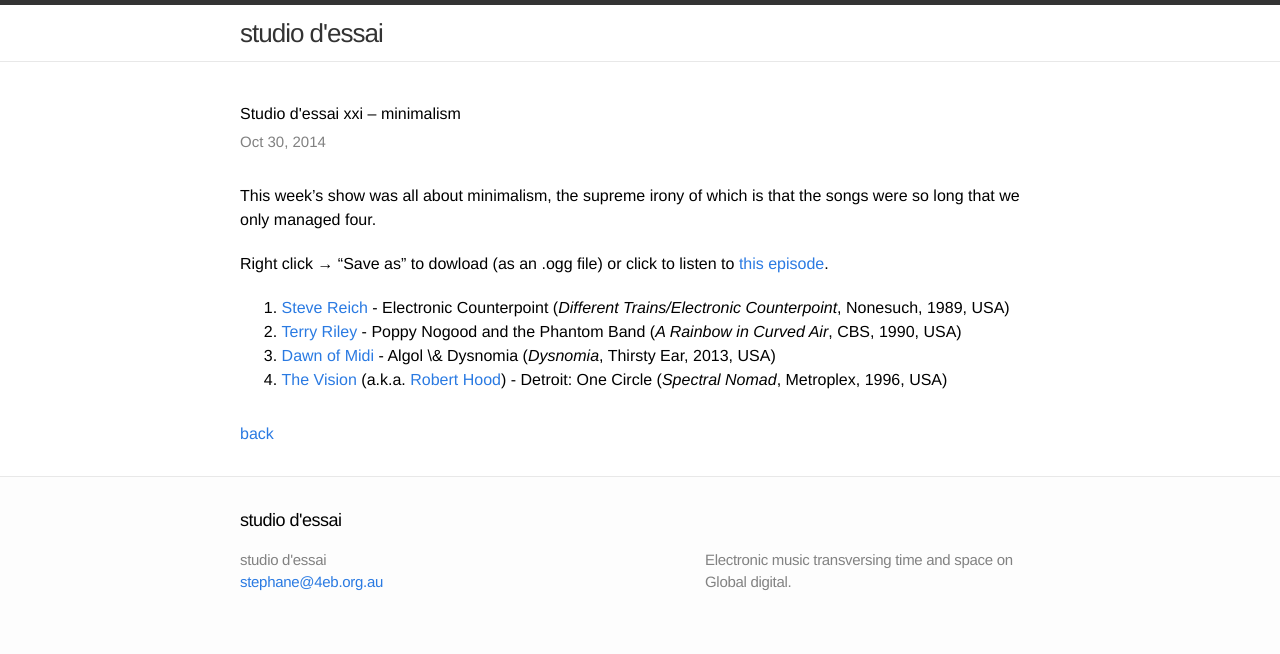
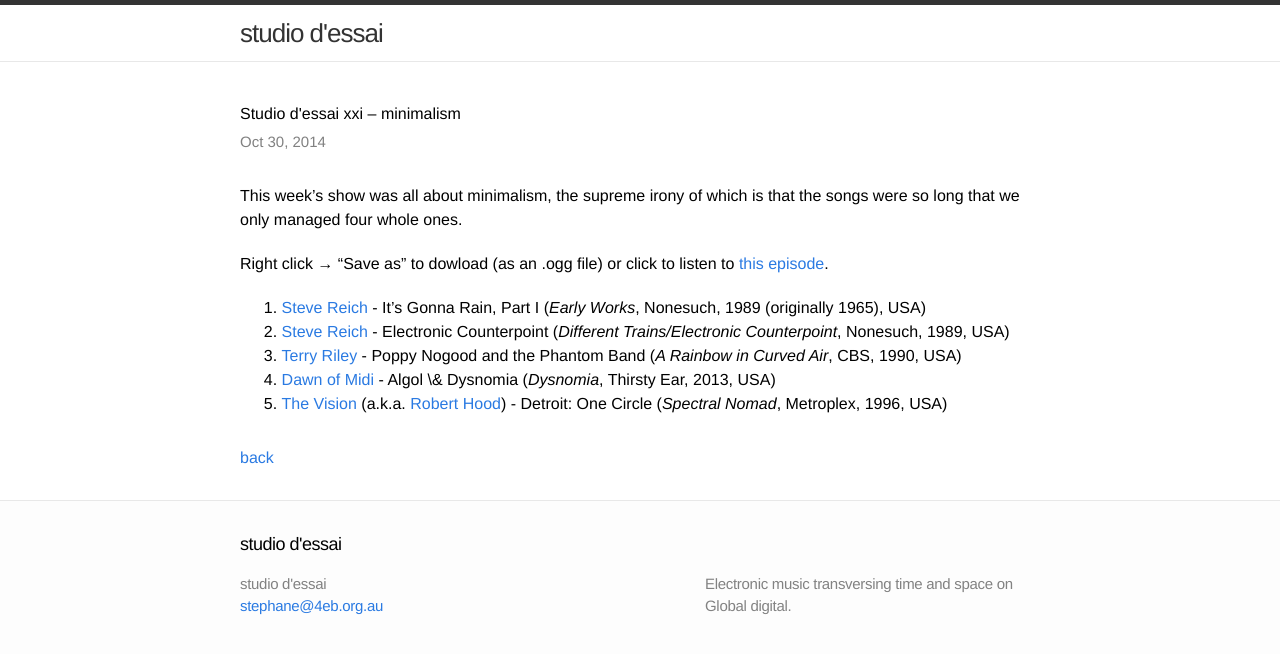
Before and after one commit to studio-dessai/studio-dessai.github.io, a Jekyll site: the page built from _posts/2014-10-30-sdexxi.md, in a window 1280 px wide. Shown: the top 654 px of the page. Built offline with Jekyll 4.4.1, drawn with Linux system fonts in a browser that asks for light colours.

Commit message:
add first track and update text

```diff
--- a/_posts/2014-10-30-sdexxi.md
+++ b/_posts/2014-10-30-sdexxi.md
@@ -3,12 +3,12 @@ layout: post
 title: "Studio d'essai xxi – minimalism"
 ---
 
-This week's show was all about minimalism, the supreme irony of which is that
-the songs were so long that we only managed four.
+This week's show was all about minimalism, the supreme irony of which is that the songs were so long that we only managed four whole ones.
 
 Right click → "Save as" to dowload (as an .ogg file) or click to listen to <a
 href="https://github.com/studio-dessai/podcasts/blob/master/2014-10-30%20-%20studio%20d%27essai%20xxi.ogg">this episode</a>.
 
+1. [Steve Reich](http://musicbrainz.org/artist/a3031680-c359-458f-a641-70ccbaec6a74) - It's Gonna Rain, Part I (_Early Works_, Nonesuch, 1989 (originally 1965), USA)
 1. [Steve Reich](http://musicbrainz.org/artist/a3031680-c359-458f-a641-70ccbaec6a74) - Electronic Counterpoint (_Different Trains/Electronic Counterpoint_, Nonesuch, 1989, USA)
 1. [Terry Riley](http://musicbrainz.org/artist/7bf257bf-19a8-4205-8ae8-98511e50b719) - Poppy Nogood and the Phantom Band (_A Rainbow in Curved Air_, CBS, 1990, USA)
 1. [Dawn of Midi](http://musicbrainz.org/artist/273dee46-43b8-4385-bdd2-d98bbad3c13e) - Algol \& Dysnomia (_Dysnomia_, Thirsty Ear, 2013, USA)
```
